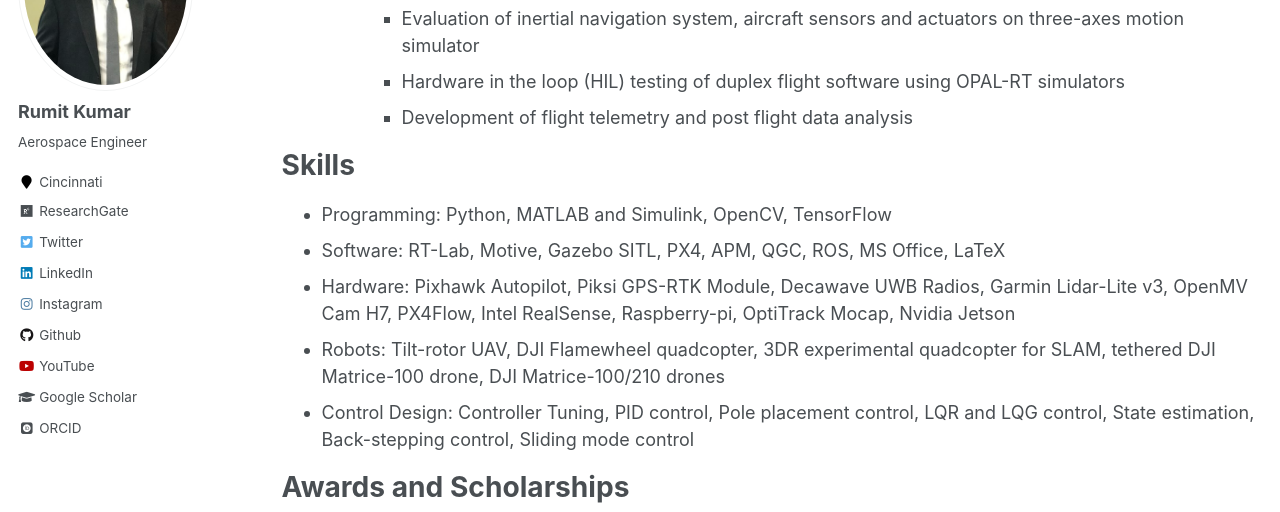
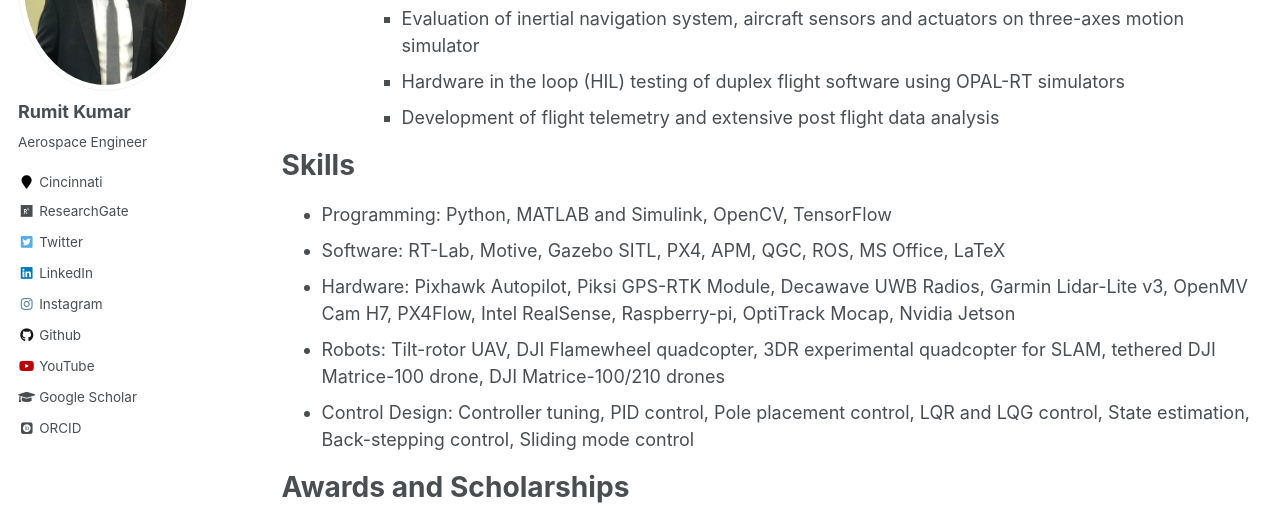
Before and after one commit to kumarrt/kumarrt.github.io, a Jekyll site: the page built from _pages/cv.md, in a window 1280 px wide and 900 px high, scrolled down 880 px. Shown: the part 153-665 px from the top of the window. Built offline with Jekyll 4.4.1, drawn with Linux system fonts in a browser that asks for light colours; some web fonts are replaced.

Commit message:
Update cv.md

```diff
--- a/_pages/cv.md
+++ b/_pages/cv.md
@@ -35,7 +35,7 @@ Work experience
      * Control law design of UAVs using small perturbation models, six-DOF and Monte-Carlo  simulations
      * Evaluation of inertial navigation system, aircraft sensors and actuators on three-axes motion simulator
      * Hardware in the loop (HIL) testing of duplex flight software using OPAL-RT simulators
-     * Development of flight  telemetry and  post flight data analysis
+     * Development of flight  telemetry and extensive post flight data analysis
 
 
 
@@ -46,7 +46,7 @@ Skills
 * Software: RT-Lab, Motive, Gazebo SITL, PX4, APM, QGC, ROS,  MS Office,  LaTeX
 * Hardware: Pixhawk Autopilot, Piksi GPS-RTK Module, Decawave UWB Radios, Garmin Lidar-Lite v3, OpenMV Cam H7, PX4Flow, Intel RealSense, Raspberry-pi, OptiTrack Mocap,  Nvidia Jetson
 * Robots: Tilt-rotor UAV, DJI Flamewheel quadcopter, 3DR experimental quadcopter for SLAM, tethered DJI Matrice-100 drone,  DJI Matrice-100/210 drones
-* Control Design: Controller Tuning, PID control, Pole placement control,  LQR and LQG control, State estimation,  Back-stepping control, Sliding mode control
+* Control Design: Controller tuning, PID control, Pole placement control,  LQR and LQG control, State estimation,  Back-stepping control, Sliding mode control
 
 
 Awards and Scholarships
```
